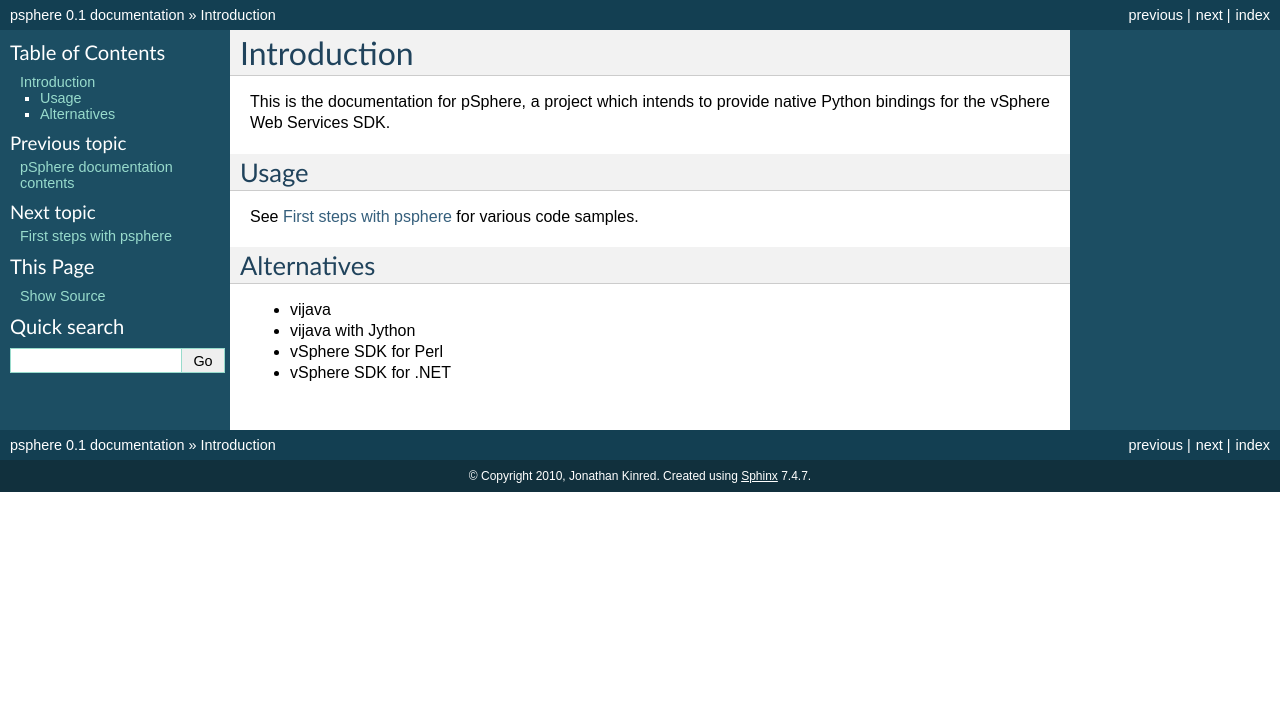
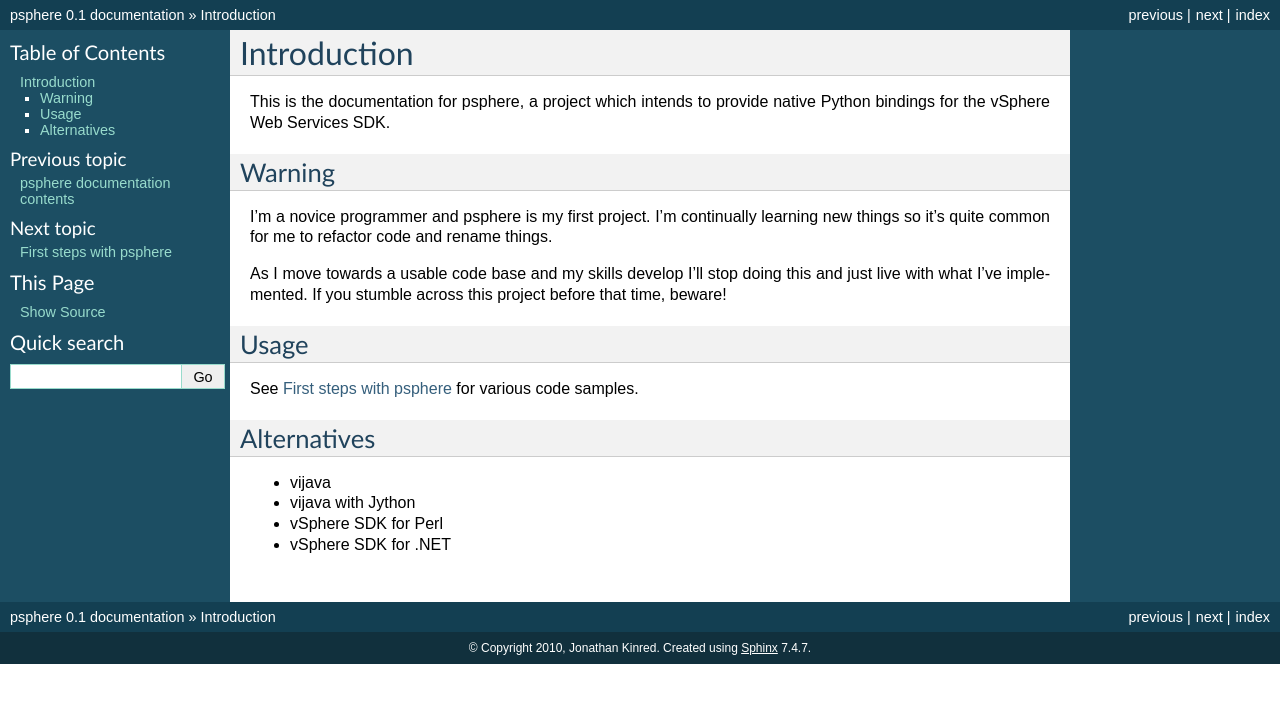
Before and after one commit to psphere-project/psphere, a Sphinx documentation site: the page built from doc/intro.rst, in a window 1280 px wide. Shown: the top 703 px of the page. Built offline with Sphinx 7.4.7, drawn with Linux system fonts in a browser that asks for light colours.

Commit message:
Update documentation with basic comments.

```diff
--- a/doc/index.rst
+++ b/doc/index.rst
@@ -1,6 +1,6 @@
 .. _contents:
 
-pSphere documentation contents
+psphere documentation contents
 ===================================
 
 .. toctree::
--- a/doc/intro.rst
+++ b/doc/intro.rst
@@ -1,8 +1,18 @@
 Introduction
 ============
 
-This is the documentation for pSphere, a project which intends to provide
+This is the documentation for psphere, a project which intends to provide
 native Python bindings for the vSphere Web Services SDK.
+
+Warning
+-------
+I'm a novice programmer and psphere is my first project. I'm continually
+learning new things so it's quite common for me to refactor code and rename
+things.
+
+As I move towards a usable code base and my skills develop I'll stop
+doing this and just live with what I've implemented. If you stumble
+across this project before that time, beware!
 
 Usage
 -----
```
